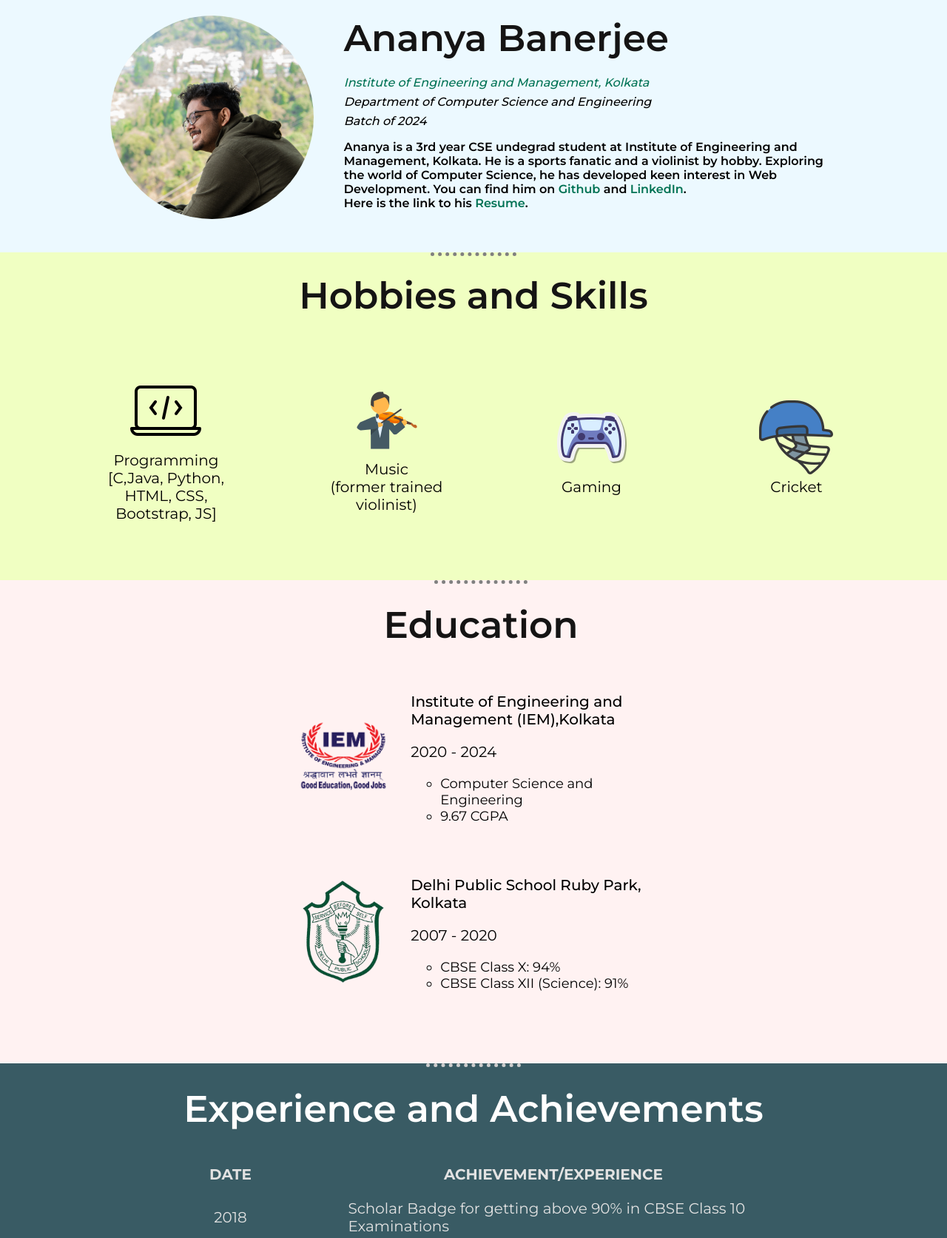
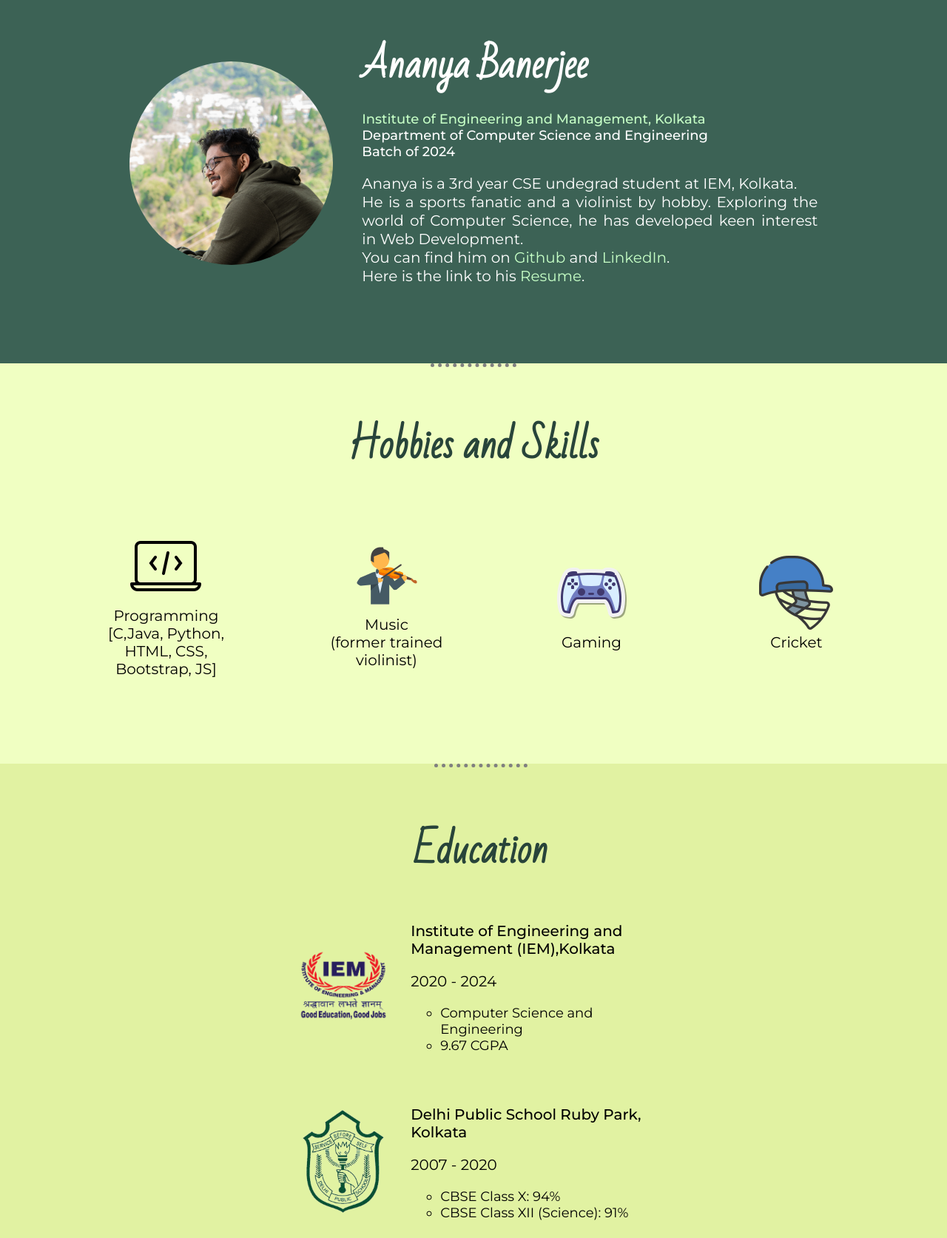
Before and after one commit to AnanyaBan/CV, a plain HTML site: page index.html in a window 1280 px wide. Shown: the part 20-1693 px from the top of the page at 74% size. Drawn offline with Linux system fonts and the light colour scheme; a web font is replaced by a local one.

Commit message:
Add files via upload

```diff
--- a/css/styles.css
+++ b/css/styles.css
@@ -6,12 +6,12 @@ body
 h1
 {
 
-    color: #151414;
+    color: #ffffff;
     font-size: 50px;
     margin: 10px;
-    font-family: 'Montserrat', sans-serif;
+    font-family: 'Bad Script', cursive;
     font-weight: 600;
-    padding-bottom: 2%;
+    padding-bottom: 1%;
 
 }
 
@@ -31,27 +31,25 @@ hr
     border-radius: 50%;
 }
 
+
+.link
+{
+    color: rgb(198, 255, 198);
+    text-decoration: none;
+}
 .link:hover
 {
-    color: rgb(0, 0, 61);
+    color: rgb(166, 250, 166);
 
 }
-.link
-{
-    color: #007254;
-    text-decoration: none;
-}
-
 .head
 {
-    background-color: #ECF9FF;
+    background-color: #3C6255;
     max-height: fit-content;
     margin: 0px;
-    padding-left: 10%;
-    padding-right: 10%;
-    padding-top: 20px;
-    padding-bottom: 20px;
+    padding:  3% 12% 5% 12%;
     font-weight: 500;
+    color: white;
 }
 .myname{
     margin:0;
@@ -61,17 +59,22 @@ padding-left: 2%;
 }
 .head-text{
     margin: 1% 0%;
+    font-weight: 500;
+    font-size: 18px;
 }
 .aboutme-text{
-    font-weight: 600;
+    text-align: justify;
+    font-weight: 400;
+    font-size: 20px;
+    line-height: 25px;
 }
 
 .mylinks{
     text-decoration: none;
-    color: #007254;
+    color: rgb(198, 255, 198);
 }
 .mylinks:hover{
-    color: rgb(0, 0, 61);
+    color: rgb(166, 250, 166);
 }
 .body-1
 {
@@ -79,13 +82,14 @@ padding-left: 2%;
 
     text-align: center;
 
-    padding: 0% 5% 2% 5%;
+    padding: 0% 5% 5% 5%;
 
 }
 
 .body-head{
-    padding-top: 2%;
+    padding-top: 5%;
     margin:0;
+    color: #28443a;
 }
 .hobbiescol{
     width: 10%;
@@ -96,7 +100,7 @@ padding-left: 2%;
 .body-2
 {
 
-    background-color: #FFF2F2;
+    background-color: #E1F2A2;
 
     padding-left: 20px;
 
@@ -123,18 +127,25 @@ padding-left: 2%;
 {
 
     margin-top: 0px;
-    background-color: #395B64;
+    background-color: #297373;
     margin-bottom: 0px;
-    padding-bottom: 50px;
-    color: rgb(226, 226, 226);
+    padding-bottom: 5%;
+    color: white;
 }
 .end-head{
-    padding-top: 2%;
+    padding-top: 5%;
+    padding-bottom: 4%;
     margin:0;
     color: white;
 }
+.achievetable-head{
+    color:rgb(216, 255, 216);
+    font-size: 40px;
+    font-weight: 500;
+    font-family: 'Bad Script', cursive;
+}
 .achieve-table{
-    margin:0% 12%;
+    margin:0% 10%;
     font-size: 20px;
 
     /* for setting the horizontal and vertical cell spacing*/
@@ -188,8 +199,10 @@ padding-left: 2%;
 
 .rights-pic
 {
-    padding-bottom: 1px;
-    padding-left: 5px;
+    padding:2px 1px;
     width: 30px;
 
 }
+.rights-pic:hover{
+    transform: scale(1.1);
+}
--- a/index.html
+++ b/index.html
@@ -9,6 +9,8 @@
     <link rel="preconnect" href="https://fonts.googleapis.com">
     <link rel="preconnect" href="https://fonts.gstatic.com" crossorigin>
     <link href="https://fonts.googleapis.com/css2?family=Montserrat:wght@100;300;400;500;600;700;800;900&display=swap" rel="stylesheet">
+    <link href="https://fonts.googleapis.com/css2?family=Bad+Script&display=swap" rel="stylesheet">
+    <link href="https://fonts.googleapis.com/css2?family=Patrick+Hand+SC&display=swap" rel="stylesheet">
     <script src="https://kit.fontawesome.com/983e0281a3.js" crossorigin="anonymous"></script>
     <title>Ananya's Personal Website</title>
 
@@ -19,11 +21,12 @@
             <tr>
                 <td class="col1"> <img class="circular" height="275" src="icons/mypic2.jpg" alt="My profile pic"></td>
                 <td class="col2"> <h1 class="myname">Ananya Banerjee</h1>
-                    <p class="head-text"><em><a class="link" href = "https://iem.edu.in/">Institute of Engineering and Management, Kolkata </a></em></p>
-                    <p class="head-text"><em>Department of Computer Science and Engineering </em></p>
-                    <p class="head-text"><em>Batch of 2024</em> </p>
-                    <p class="aboutme-text"> Ananya is a 3rd year CSE undegrad student at Institute of Engineering and Management, Kolkata. He is a sports fanatic and a violinist by hobby. Exploring the world of Computer Science, he has developed keen interest in Web Development.
-                        You can find him on <a class="mylinks" href="https://github.com/AnanyaBan"> Github</a> and <a class="mylinks" href="https://www.linkedin.com/in/ananya-banerjee-3287961b6?lipi=urn%3Ali%3Apage%3Ad_flagship3_profile_view_base_contact_details%3BfRPfmL5ORfecP%2BM696QJtw%3D%3D">LinkedIn</a>. <br>
+                    <span class="clg-details">
+                        <p class="head-text"><a class="link" href = "https://iem.edu.in/">Institute of Engineering and Management, Kolkata </a>
+                        <br>  Department of Computer Science and Engineering <br> Batch of 2024 </p>
+                    </span>
+                    <p class="aboutme-text"> Ananya is a 3rd year CSE undegrad student at IEM, Kolkata. <br> He is a sports fanatic and a violinist by hobby. Exploring the world of Computer Science, he has developed keen interest in Web Development.
+                        <br> You can find him on <a class="mylinks" href="https://github.com/AnanyaBan"> Github</a> and <a class="mylinks" href="https://www.linkedin.com/in/ananya-banerjee-3287961b6?lipi=urn%3Ali%3Apage%3Ad_flagship3_profile_view_base_contact_details%3BfRPfmL5ORfecP%2BM696QJtw%3D%3D">LinkedIn</a>. <br>
                         Here is the link to his <a class="mylinks" href="https://docs.google.com/document/d/17ehUSP8KuhelLC6xzYJslQ9GB_4FhFN7/edit?usp=share_link&ouid=101904060413521907210&rtpof=true&sd=true">Resume</a>.
                     </p>
 
@@ -122,9 +125,9 @@
         <center><h1 class="end-head ">Experience and Achievements</h1></center>
 
     <table class="achieve-table" class="text">
-        <tr>
-            <th>DATE</th>
-            <th>ACHIEVEMENT/EXPERIENCE</th>
+        <tr >
+            <th class="achievetable-head">Date</th>
+            <th class="achievetable-head">Achievements / Experience</th>
         </tr>
         <tr>
             <td class="datecol">2018</td>
@@ -168,10 +171,10 @@
     <div id="rights">
         <center>
 
-            <a href=""><img class="rights-pic" src="icons/instagram.png" alt="Instagram Logo"></a>
-            <a href="https://www.linkedin.com/in/ananya-banerjee-3287961b6?lipi=urn%3Ali%3Apage%3Ad_flagship3_profile_view_base_contact_details%3BrP8Pu6b0RC%2BrWG6cx0kiBg%3D%3D"><img class="rights-pic" src="icons/linkedin.svg" alt="LinkedIn-logo"></a>
-            <a href="https://www.facebook.com/ananya.banerjee.7545"><img class="rights-pic" src="icons/facebook.svg" alt="Facebook-logo"></a>
-            <a href="https://github.com/AnanyaBan"><img class="rights-pic" src="icons/github.png" alt="Github-logo"></a>
+            <a href=""><img class="rights-pic" src="icons/insta.svg" alt="LinkedIn Logo"></a>
+            <a href="https://www.linkedin.com/in/ananya-banerjee-3287961b6?lipi=urn%3Ali%3Apage%3Ad_flagship3_profile_view_base_contact_details%3BrP8Pu6b0RC%2BrWG6cx0kiBg%3D%3D"><img class="rights-pic" src="icons/linkedin.svg" alt=""></a>
+            <a href="https://www.facebook.com/ananya.banerjee.7545"><img class="rights-pic" src="icons/facebook.svg" alt=""></a>
+            <a href="https://github.com/AnanyaBan"><img class="rights-pic" src="icons/github.svg" alt=""></a>
             <p> <img height="13px" src="icons/copyright.png" alt=""> 2022 Ananya Banerjee. All rights Reserved</p>
 
         </center>
```
Also changed, not shown: icons/github.svg (added), icons/icons8-facebook-64.png (added), icons/icons8-instagram-64.png (added), icons/icons8-linkedin-64.png (added), icons/insta.svg (added).
